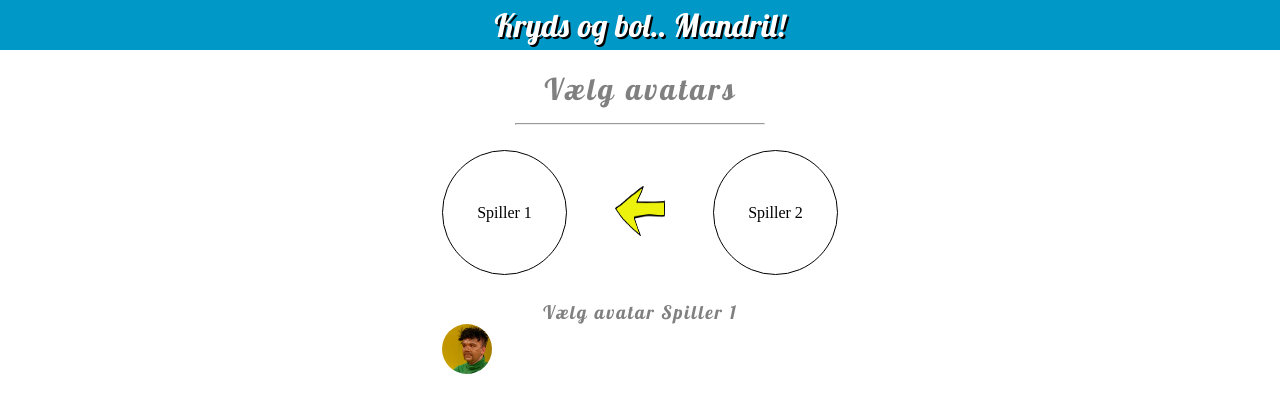
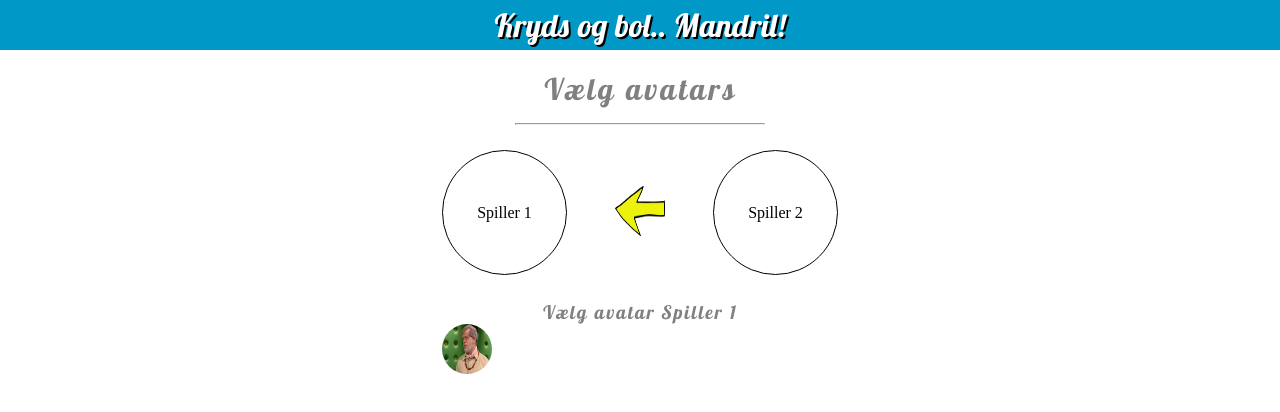
Before and after one commit to jbakchr/tic-tac-toe-mandril, a React (Vite) app: page /game-setup in a window 1280 px wide. Shown: the top 412 px of the page. Built offline with nearby package versions, Linux system fonts and the light colour scheme.

Commit message:
Added avatar img prop

```diff
--- a/src/components/game/Avatar.jsx
+++ b/src/components/game/Avatar.jsx
@@ -3,8 +3,8 @@ import React from "react";
 export const Avatar = ({ img }) => {
   return (
     <img
-      src="/images/broder_salsa.png"
-      alt="Broder Salsa"
+      src={`/images/${img.url}`}
+      alt={img.altText}
       style={{ width: "50px", height: "50px", borderRadius: "50%" }}
     />
   );
--- a/src/components/game/AvatarImageList.jsx
+++ b/src/components/game/AvatarImageList.jsx
@@ -1,12 +1,15 @@
-import React from "react";
 import { GameSetupSubHeader } from "./GameSetupSubHeader";
 import { Avatar } from "./Avatar";
+
+const avatars = [{ url: "bianca_landsvig.png", altText: "Bianca Landsvig" }];
 
 export const AvatarImageList = () => {
   return (
     <div>
       <GameSetupSubHeader />
-      <Avatar />
+      {avatars.map((img) => {
+        return <Avatar img={img} />;
+      })}
     </div>
   );
 };
```
